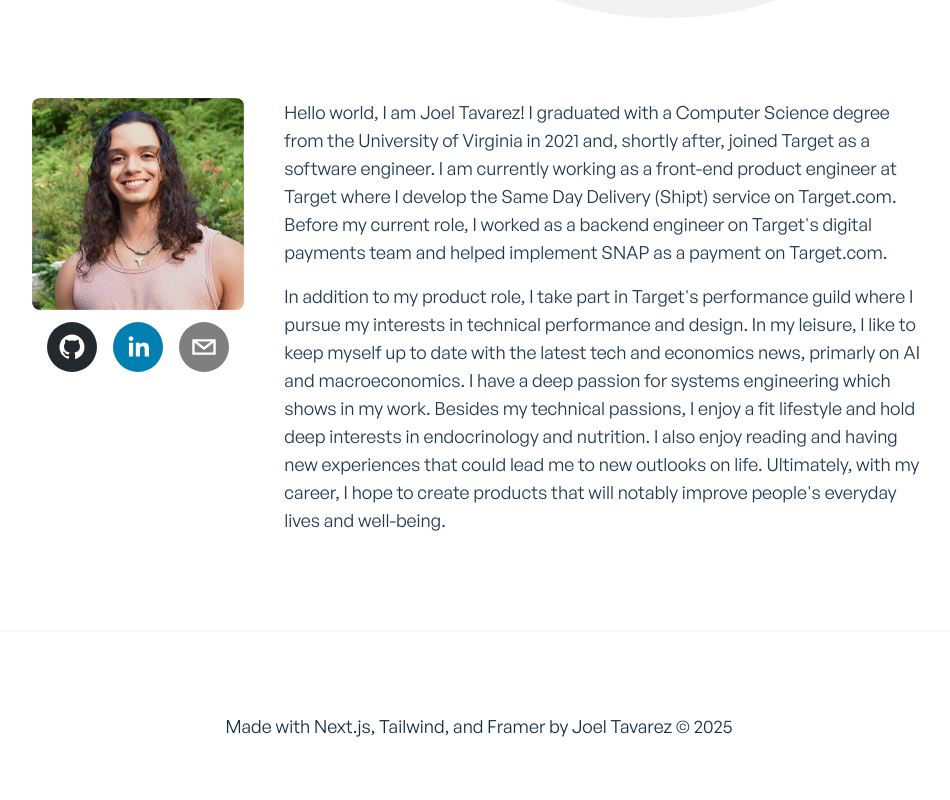
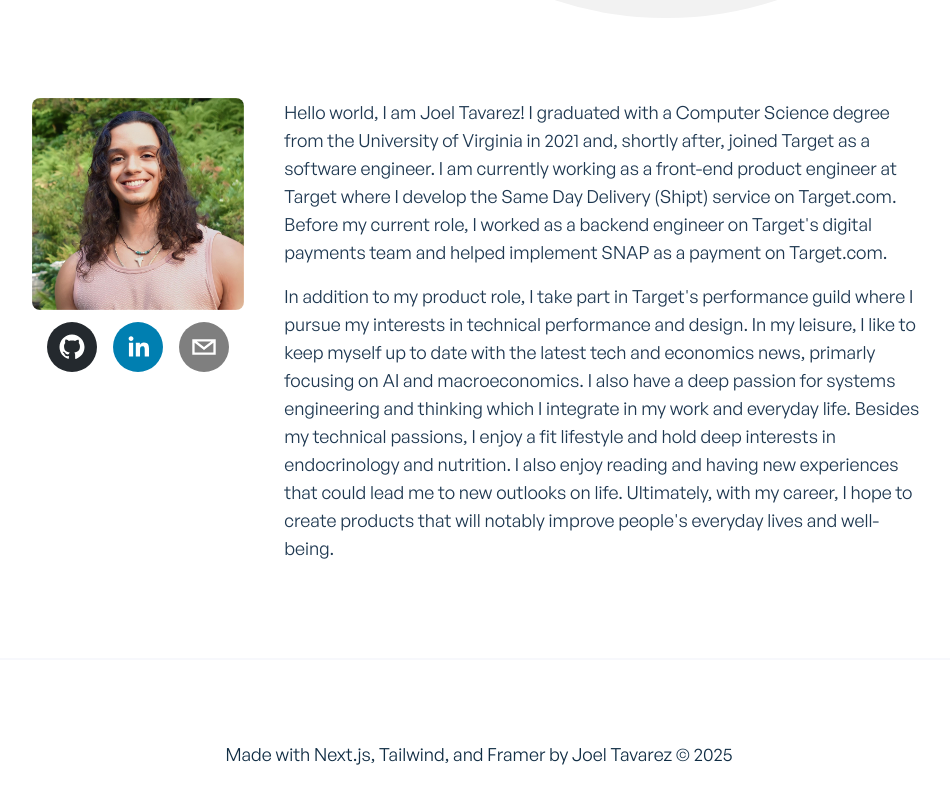
Before and after one commit to Don-Joel/Me, a Next.js app: page / in a window 1280 px wide. Shown: the part 822-1622 px from the top of the page, without its empty margins (163-1113 px from the left). Before the commit the page ends 1594 px from the top, so only its background shows below. Built offline with nearby package versions, Linux system fonts and the light colour scheme.

Commit message:
edit bio

```diff
--- a/components/about/AboutMeBio.jsx
+++ b/components/about/AboutMeBio.jsx
@@ -76,8 +76,8 @@
         <p className="mb-4 text-ternary-dark dark:text-ternary-light text-lg">
           In addition to my product role, I take part in Target&#39;s performance guild where I pursue
           my interests in technical performance and design. In my leisure, I like to keep myself up to date with the latest tech and
-          economics news, primarly on AI and macroeconomics. I have a deep passion for systems engineering which shows in my work.
-          Besides my technical passions, I enjoy a fit lifestyle and hold deep
+          economics news, primarly focusing on AI and macroeconomics. I also have a deep passion for systems engineering and thinking
+          which I integrate in my work and everyday life. Besides my technical passions, I enjoy a fit lifestyle and hold deep
           interests in endocrinology and nutrition. I also enjoy
           reading and having new experiences that could lead me to new
           outlooks on life. Ultimately, with my career, I hope to create
```
